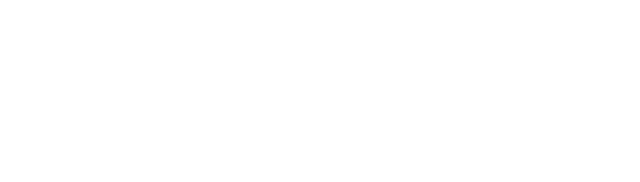
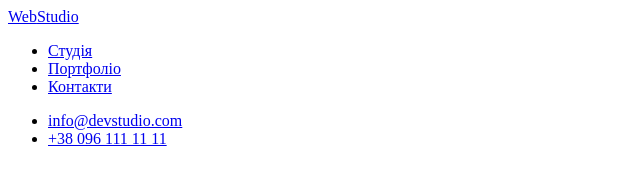
Before and after one commit to DavydiukDmytro/goit-markup-hw-01, a plain HTML site: page index.html in a window 1280 px wide. Shown: the whole page, without its empty margins (0-640 px from the left). Drawn offline with Linux system fonts and the light colour scheme.

Commit message:
Створення шапки сайту
Створення навігації по сайту

```diff
--- a/index.html
+++ b/index.html
@@ -7,7 +7,20 @@
     <title>Document</title>
   </head>
   <body>
-    <header></header>
+    <header>
+      <nav>
+        <a href="/" lang="en"><span>Web</span>Studio</a>
+        <ul>
+          <li><a href="#">Студія</a></li>
+          <li><a href="#">Портфоліо</a></li>
+          <li><a href="#">Контакти</a></li>
+        </ul>
+      </nav>
+      <ul>
+        <li><a href="#">info@devstudio.com</a></li>
+        <li><a href="#">+38 096 111 11 11</a></li>
+      </ul>
+    </header>
     <main></main>
     <footer></footer>
   </body>
```
